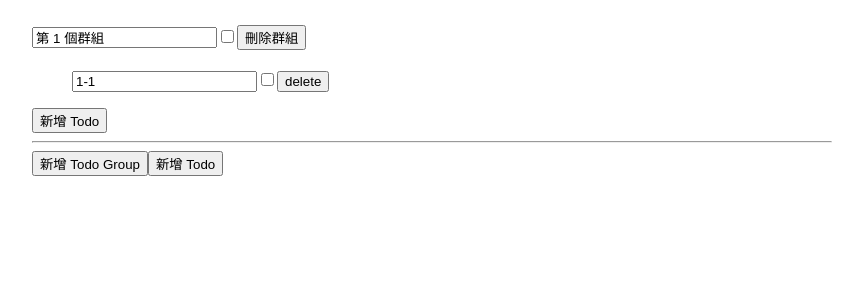
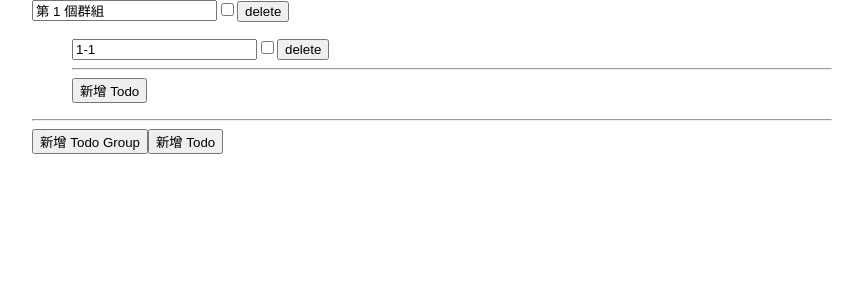
Before and after one commit to futianshen/react-hook-form, a React (Vite) app: page / in a window 1280 px wide. Both pictures are taken after a click on the button "新增 Todo Group". Shown: the top 300 px of the page, without its empty margins (208-1071 px from the left). Built offline with nearby package versions, Linux system fonts and the light colour scheme.

Commit message:
feat: improve TodoList

```diff
--- a/src/App.tsx
+++ b/src/App.tsx
@@ -6,6 +6,7 @@ import FormUnControlledWithoutReactHookForm from "./FormUnControlledWithoutReact
 import PracticeUnControlled from "./PracticeUnControlled"
 import PracticeControlled from "./PracticeControlled"
 import TodoList from "./TodoList"
+import TodoListV2 from "./TodoListV2"
 
 function App() {
   return (
@@ -28,7 +29,8 @@ function App() {
       <PracticeUnControlled />
       <h2>PracticeControlled</h2>
       <PracticeControlled /> */}
-      <TodoList />
+      {/* <TodoList /> */}
+      <TodoListV2 />
     </div>
   )
 }
--- /dev/null
+++ b/src/TodoListV2.tsx
@@ -0,0 +1,250 @@
+import React, { useState } from "react"
+
+const initialList = [
+  {
+    id: "1",
+    value: "todo",
+    isDone: false,
+    list: [],
+  },
+  {
+    id: "2",
+    value: "todo-group",
+    isDone: false,
+    list: [
+      {
+        id: "a",
+        value: "group-todo-01",
+        isDone: false,
+      },
+      {
+        id: "b",
+        value: "group-todo-02",
+        isDone: false,
+      },
+    ],
+  },
+]
+
+type Todo = {
+  id: string
+  value: string
+  isDone: boolean
+  list?: Pick<Todo, "id" | "value" | "isDone">[]
+}
+let id = 1
+
+function TodoListV2() {
+  const [list, setList] = useState<Todo[]>([])
+
+  const handleGroupAdd = () => {
+    const no = id++
+    setList((prevList) => [
+      ...prevList,
+      {
+        id: `${no}`,
+        value: `第 ${no} 個群組`,
+        isDone: false,
+        list: [
+          {
+            id: `${no}-1`,
+            value: `${no}-1`,
+            isDone: false,
+          },
+        ],
+      },
+    ])
+  }
+  const handleAdd = () => {
+    const no = id++
+    setList((prevList) => [
+      ...prevList,
+      {
+        id: `${no}`,
+        value: ``,
+        isDone: false,
+      },
+    ])
+  }
+
+  return (
+    <div>
+      {list.map((item, i) => (
+        <Todo
+          key={item.id}
+          id={item.id}
+          value={item.value}
+          isDone={item.isDone}
+          onChange={(newValue) => {
+            setList((prevList) => [
+              ...prevList.slice(0, i),
+              {
+                ...prevList[i],
+                value: newValue,
+              },
+              ...prevList.slice(i + 1),
+            ])
+          }}
+          onCheck={() => {
+            setList((prevList) => [
+              ...prevList.slice(0, i),
+              {
+                ...prevList[i],
+                isDone: !prevList[i].isDone,
+                list: prevList[i].list?.map((todo) => ({
+                  ...todo,
+                  isDone: !prevList[i].isDone,
+                })),
+              },
+              ...prevList.slice(i + 1),
+            ])
+          }}
+          onRemove={() => {
+            setList((prevList) => [
+              ...prevList.slice(0, i),
+              ...prevList.slice(i + 1),
+            ])
+          }}
+        >
+          {item.list ? (
+            <ul>
+              {item.list.map((subItem) => (
+                <Todo
+                  key={subItem.id}
+                  id={subItem.id}
+                  value={subItem.value}
+                  isDone={subItem.isDone}
+                  onChange={(newValue) =>
+                    setList((prevList) => [
+                      ...prevList.slice(0, i),
+                      {
+                        ...prevList[i],
+                        list: prevList[i].list?.map((todo) => ({
+                          ...todo,
+                          value: todo.id === subItem.id ? newValue : todo.value,
+                        })),
+                      },
+                      ...prevList.slice(i + 1),
+                    ])
+                  }
+                  onCheck={() =>
+                    setList((prevList) => {
+                      const newSubList =
+                        prevList[i].list?.map((todo) => ({
+                          ...todo,
+                          isDone:
+                            todo.id === subItem.id ? !todo.isDone : todo.isDone,
+                        })) || []
+
+                      const newTodo = {
+                        ...prevList[i],
+                        isDone: true,
+                        list: newSubList,
+                      }
+
+                      if (checkListDone(newSubList)) {
+                        return [
+                          ...prevList.slice(0, i),
+                          newTodo,
+                          ...prevList.slice(i + 1),
+                        ]
+                      }
+
+                      return [
+                        ...prevList.slice(0, i),
+                        {
+                          ...prevList[i],
+                          isDone: false,
+                          list: newSubList,
+                        },
+                        ...prevList.slice(i + 1),
+                      ]
+                    })
+                  }
+                  onRemove={() =>
+                    setList((prevList) => [
+                      ...prevList.slice(0, i),
+                      {
+                        ...prevList[i],
+                        list: prevList[i].list?.filter(
+                          (todo) => todo.id !== subItem.id
+                        ),
+                      },
+                      ...prevList.slice(i + 1),
+                    ])
+                  }
+                />
+              ))}
+              <button
+                onClick={() => {
+                  const no = id++
+                  setList((prevList) => {
+                    const newList = [
+                      ...(prevList[i].list || []),
+                      {
+                        id: `${prevList[i].id}-${no}`,
+                        value: `${prevList[i].id}-${no}`,
+                        isDone: false,
+                      },
+                    ]
+
+                    const newGroup = {
+                      ...prevList[i],
+                      isDone: false,
+                      list: newList,
+                    }
+
+                    return [
+                      ...prevList.slice(0, i),
+                      newGroup,
+                      ...prevList.slice(i + 1),
+                    ]
+                  })
+                }}
+              >
+                新增 Todo
+              </button>
+            </ul>
+          ) : undefined}
+        </Todo>
+      ))}
+      <button onClick={handleGroupAdd}>新增 Todo Group</button>
+      <button onClick={handleAdd}>新增 Todo</button>
+    </div>
+  )
+}
+
+const checkListDone: (
+  list: Pick<Todo, "id" | "value" | "isDone">[]
+) => boolean = (list) => {
+  return list.length === list.filter((todo) => todo.isDone).length
+}
+
+function Todo(
+  props: Todo & {
+    onChange?: (value: string) => void
+    onCheck?: () => void
+    onRemove?: () => void
+    children?: React.ReactElement
+  }
+) {
+  const { value, isDone, onChange, onCheck, onRemove, children } = props
+
+  return (
+    <div>
+      <input
+        type="text"
+        value={value}
+        onChange={(e) => onChange?.(e.target.value)}
+      />
+      <input type="checkbox" checked={isDone} onChange={onCheck} />
+      <button onClick={onRemove}>delete</button>
+      {children}
+      <hr />
+    </div>
+  )
+}
+
+export default TodoListV2
+// 比較 TodoListV2 和 TodoList 的思路有什麼不同？
+// 我想思路不同的原因可能在於，我的邏輯會被別人帶跑
```
